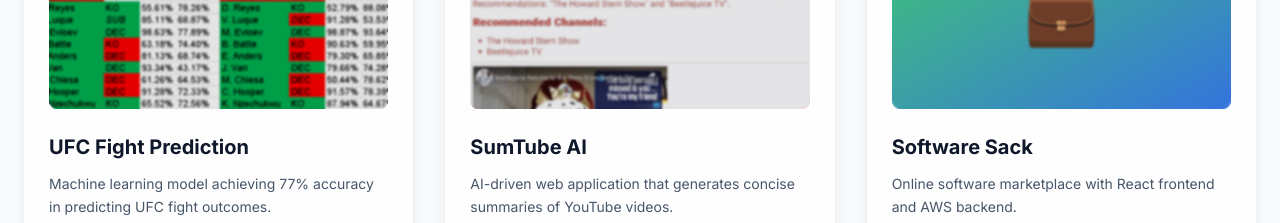
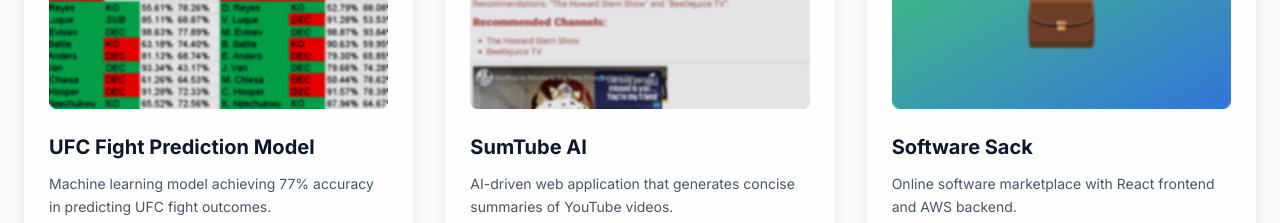
Before and after one commit to gdsakelaris/Telescode-Website, a Next.js app: page / in a window 1280 px wide. Shown: the part 1820-2043 px from the top of the page. Built offline with nearby package versions, Linux system fonts and the light colour scheme.

Commit message:
Several adjustments

```diff
--- a/components/sections/minimalist-projects.tsx
+++ b/components/sections/minimalist-projects.tsx
@@ -9,13 +9,13 @@ import { Button } from "@/components/ui/button";
 const projects = [
 	{
 		id: 1,
-		title: "UFC Fight Prediction",
+		title: "UFC Fight Prediction Model",
 		description:
 			"Machine learning model achieving 77% accuracy in predicting UFC fight outcomes.",
 		gradient: "from-primary-500 to-purple-600",
 		image: "/images/ufc-models.png", // Replace with your image path
 		tags: ["Python", "XGBoost", "ML"],
-		githubUrl: "https://github.com/gdsakelaris/xgb-ufc-model-3",
+		githubUrl: "https://github.com/gdsakelaris/UFC-Fight-Prediction-Model",
 		liveUrl: null,
 	},
 	{
@@ -37,7 +37,7 @@ const projects = [
 		gradient: "from-green-400 to-blue-500",
 		icon: "💼",
 		tags: ["React", "AWS", "Stripe"],
-		githubUrl: "https://github.com/gdsakelaris/softwaresackfrontend",
+		githubUrl: "https://github.com/gdsakelaris/Software-Sack-Front-End",
 		liveUrl: null,
 	},
 ];
```
